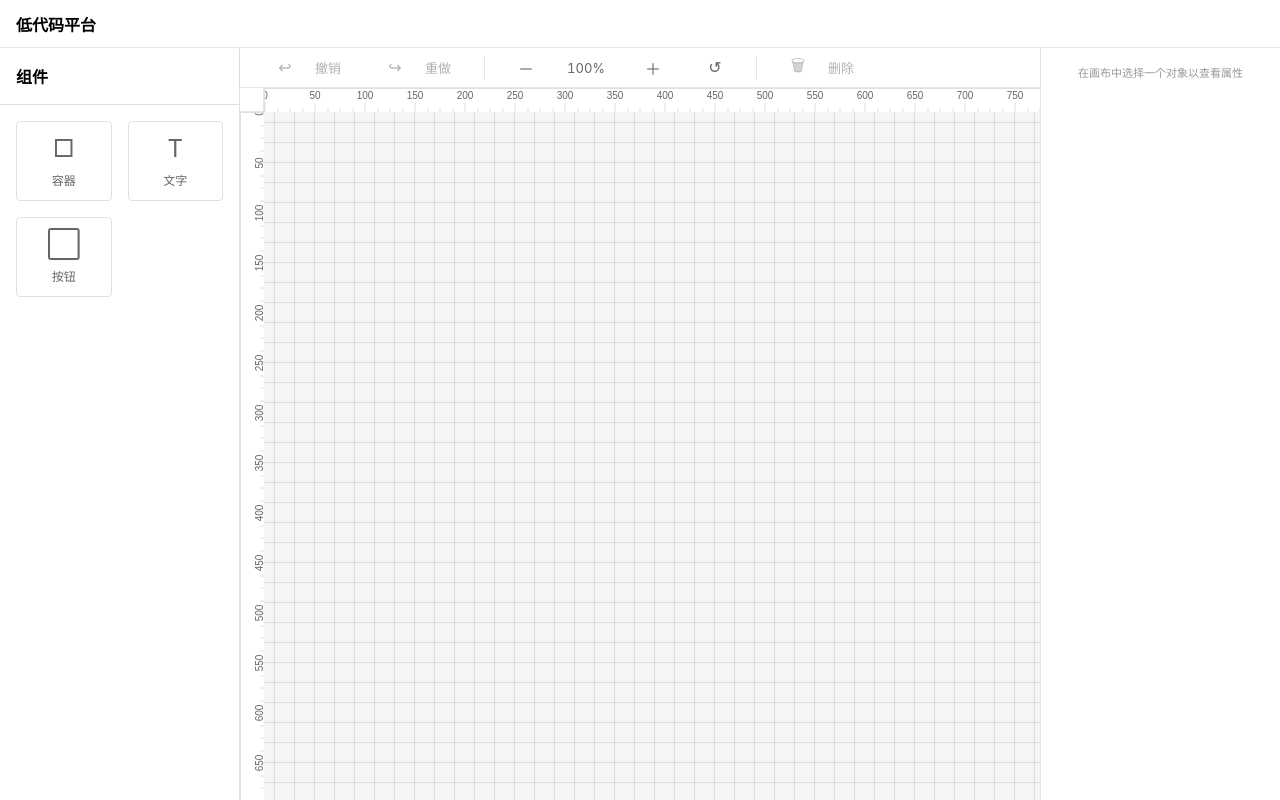
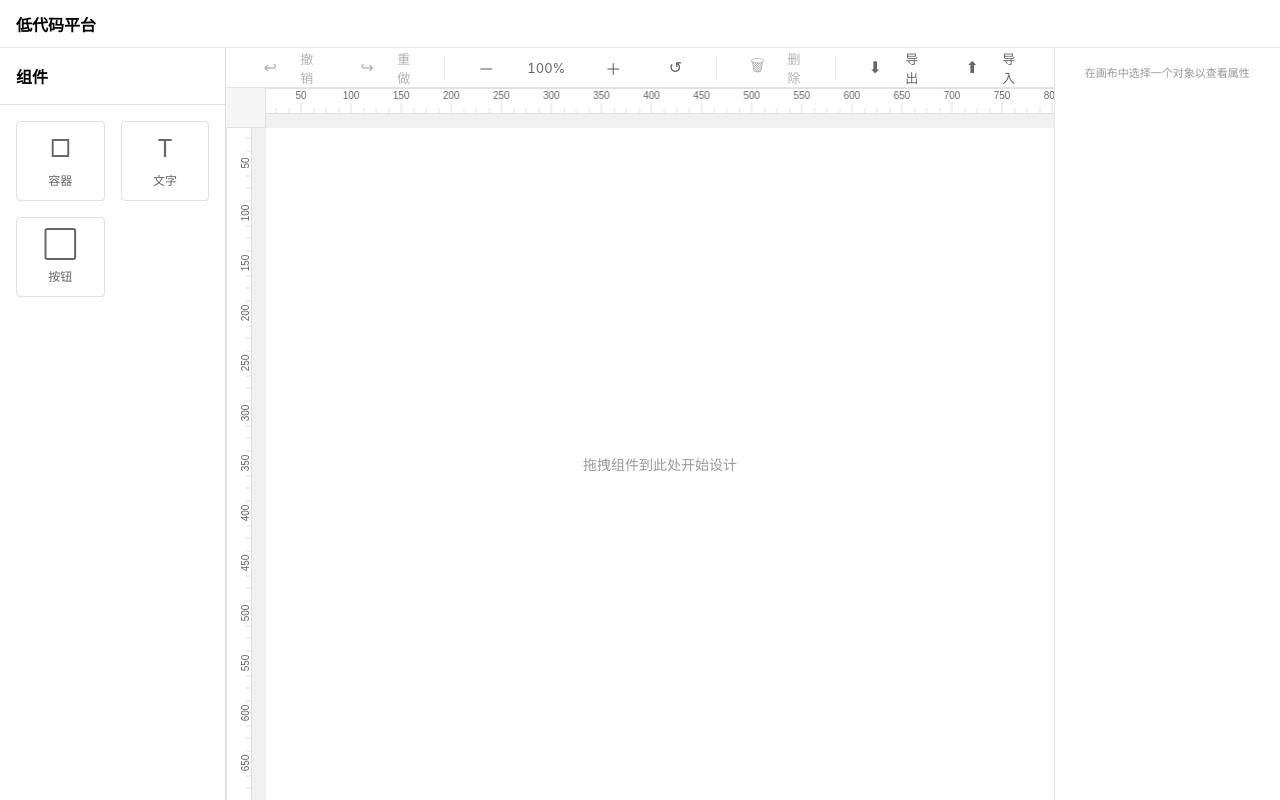
Before and after one commit to xenonflash/simple-editor, a Vue app: page / in a window 1280 px wide. Built offline with nearby package versions, Linux system fonts and the light colour scheme; the HTML template or start-up script is replaced by a standard one.

Commit message:
添加导入导出

```diff
--- a/src/App.vue
+++ b/src/App.vue
@@ -24,15 +24,20 @@ function handleSelect(id: string | null) {
 }
 
 // 处理组件更新
-function handleUpdate(comp: Comp) {
-  const index = components.value.findIndex(c => c.id === comp.id);
-  if (index > -1) {
-    // 使用数组的splice方法来确保Vue能够检测到变化
-    components.value.splice(index, 1, {
-      ...components.value[index],
-      ...comp,
-      props: { ...components.value[index].props, ...comp.props }
-    });
+function handleUpdate(compOrComps: Comp | Comp[]) {
+  if (Array.isArray(compOrComps)) {
+    // 更新整个组件列表
+    components.value = compOrComps;
+  } else {
+    // 更新单个组件
+    const index = components.value.findIndex(c => c.id === compOrComps.id);
+    if (index > -1) {
+      components.value.splice(index, 1, {
+        ...components.value[index],
+        ...compOrComps,
+        props: { ...components.value[index].props, ...compOrComps.props }
+      });
+    }
   }
 }
 
--- a/src/components/comps/Container.vue
+++ b/src/components/comps/Container.vue
@@ -216,6 +216,7 @@ function startResize(handle: string, e: MouseEvent) {
   isResizing.value = true;
   resizeHandle.value = handle;
   startPos.value = { x: e.clientX, y: e.clientY };
+  startOffset.value = { x: props.x || 0, y: props.y || 0 };
   startSize.value = {
     width: props.width || 100,
     height: props.height || 100
@@ -231,6 +232,9 @@ function startResize(handle: string, e: MouseEvent) {
 
   window.addEventListener('mousemove', handleResizeMove);
   window.addEventListener('mouseup', handleResizeUp);
+
+  // 添加禁止选择类
+  document.body.classList.add('resizing');
 }
 
 // 处理调整尺寸移动
@@ -244,46 +248,44 @@ function handleResizeMove(e: MouseEvent) {
 
   const updates: { x?: number; y?: number; width?: number; height?: number } = {};
 
+  // 计算新的尺寸和位置
+  let newWidth = startSize.value.width;
+  let newHeight = startSize.value.height;
+  let newX = startOffset.value.x;
+  let newY = startOffset.value.y;
+
   switch (resizeHandle.value) {
     case 'top-left':
-      updates.x = startOffset.value.x + deltaX;
-      updates.y = startOffset.value.y + deltaY;
-      updates.width = startSize.value.width - deltaX;
-      updates.height = startSize.value.height - deltaY;
+      newWidth = Math.max(50, startSize.value.width - deltaX);
+      newHeight = Math.max(50, startSize.value.height - deltaY);
+      newX = startOffset.value.x + startSize.value.width - newWidth;
+      newY = startOffset.value.y + startSize.value.height - newHeight;
       break;
     case 'top-right':
-      updates.y = startOffset.value.y + deltaY;
-      updates.width = startSize.value.width + deltaX;
-      updates.height = startSize.value.height - deltaY;
+      newWidth = Math.max(50, startSize.value.width + deltaX);
+      newHeight = Math.max(50, startSize.value.height - deltaY);
+      newY = startOffset.value.y + startSize.value.height - newHeight;
       break;
     case 'bottom-left':
-      updates.x = startOffset.value.x + deltaX;
-      updates.width = startSize.value.width - deltaX;
-      updates.height = startSize.value.height + deltaY;
+      newWidth = Math.max(50, startSize.value.width - deltaX);
+      newHeight = Math.max(50, startSize.value.height + deltaY);
+      newX = startOffset.value.x + startSize.value.width - newWidth;
       break;
     case 'bottom-right':
-      updates.width = startSize.value.width + deltaX;
-      updates.height = startSize.value.height + deltaY;
+      newWidth = Math.max(50, startSize.value.width + deltaX);
+      newHeight = Math.max(50, startSize.value.height + deltaY);
       break;
   }
 
-  // 确保尺寸不小于最小值
-  if (updates.width && updates.width < 50) {
-    updates.width = 50;
-    if (resizeHandle.value?.includes('left')) {
-      updates.x = startOffset.value.x + startSize.value.width - 50;
-    }
+  // 只有当位置或尺寸发生变化时才更新
+  if (newX !== props.x) updates.x = newX;
+  if (newY !== props.y) updates.y = newY;
+  if (newWidth !== props.width) updates.width = newWidth;
+  if (newHeight !== props.height) updates.height = newHeight;
+
+  if (Object.keys(updates).length > 0) {
+    emit('update', updates);
   }
-
-  if (updates.height && updates.height < 50) {
-    updates.height = 50;
-    if (resizeHandle.value?.includes('top')) {
-      updates.y = startOffset.value.y + startSize.value.height - 50;
-    }
-  }
-
-  // 只更新位置和尺寸，保持其他属性不变
-  emit('update', updates);
 }
 
 // 处理调整尺寸结束
@@ -314,21 +316,28 @@ function handleResizeUp() {
   resizeHandle.value = null;
   window.removeEventListener('mousemove', handleResizeMove);
   window.removeEventListener('mouseup', handleResizeUp);
+
+  // 移除禁止选择类
+  document.body.classList.remove('resizing');
 }
 </script>
 
 <style scoped>
 .container {
+  position: absolute;
   background: #ffffff;
   box-shadow: 0 2px 4px rgba(0, 0, 0, 0.1);
   display: flex;
   align-items: center;
   justify-content: center;
   user-select: none;
+  pointer-events: auto;
+  z-index: 1;
 }
 
 .container.is-selected {
-  position: relative;
+  position: absolute;
+  z-index: 2;
 }
 
 .container.is-selected::after {
@@ -342,39 +351,49 @@ function handleResizeUp() {
 
 .resize-handle {
   position: absolute;
-  width: 8px;
-  height: 8px;
+  width: 12px;
+  height: 12px;
   background: #fff;
   border: 2px solid #1890ff;
   border-radius: 50%;
-  z-index: 1;
+  z-index: 3;
+  pointer-events: auto;
 }
 
 .resize-handle:hover {
   background: #1890ff;
+  transform: scale(1.2);
+  transition: transform 0.2s;
 }
 
 .resize-handle.top-left {
-  top: -4px;
-  left: -4px;
+  top: -6px;
+  left: -6px;
   cursor: nw-resize;
 }
 
 .resize-handle.top-right {
-  top: -4px;
-  right: -4px;
+  top: -6px;
+  right: -6px;
   cursor: ne-resize;
 }
 
 .resize-handle.bottom-left {
-  bottom: -4px;
-  left: -4px;
+  bottom: -6px;
+  left: -6px;
   cursor: sw-resize;
 }
 
 .resize-handle.bottom-right {
-  bottom: -4px;
-  right: -4px;
+  bottom: -6px;
+  right: -6px;
   cursor: se-resize;
 }
+
+/* 禁止选择文本 */
+:global(body.resizing) {
+  cursor: inherit;
+  user-select: none;
+  -webkit-user-select: none;
+}
 </style>
--- a/src/components/layout/Board.vue
+++ b/src/components/layout/Board.vue
@@ -36,6 +36,28 @@
         <span class="icon">🗑</span>
         <span class="text">删除</span>
       </button>
+
+      <div class="divider"></div>
+
+      <div class="button-group">
+        <button @click="handleExport" data-tooltip="导出到JSON">
+          <span class="icon">⬇</span>
+          <span class="text">导出</span>
+        </button>
+        <button @click="handleImport" data-tooltip="从JSON导入">
+          <span class="icon">⬆</span>
+          <span class="text">导入</span>
+        </button>
+      </div>
+
+      <!-- 隐藏的文件输入框 -->
+      <input
+        type="file"
+        ref="fileInput"
+        accept=".json"
+        style="display: none"
+        @change="handleFileSelect"
+      />
     </div>
     <div class="main-content">
       <div class="canvas-container">
@@ -105,10 +127,12 @@ import Ruler from './Ruler.vue';
 import type { Comp } from '../comps/base';
 import { CompType, createComp } from '../comps/base';
 import { history, ActionType } from '../../utils/history';
+import { exportToJSON, importFromJSON, downloadJSON, readJSONFile } from '../../utils/io';
 
 // 引用
 const wrapperRef = ref<HTMLElement | null>(null);
 const canvasRef = ref<HTMLElement | null>(null);
+const fileInput = ref<HTMLInputElement | null>(null);
 
 const props = defineProps<{
   components: Comp[];
@@ -117,7 +141,7 @@ const props = defineProps<{
 
 const emit = defineEmits<{
   (e: 'select', id: string | null): void;
-  (e: 'update', comp: Comp): void;
+  (e: 'update', compOrComps: Comp | Comp[]): void;
   (e: 'add', comp: Comp): void;
   (e: 'delete', id: string): void;
 }>();
@@ -323,13 +347,25 @@ function handleUpdatePosition(id: string, updates: { x?: number; y?: number; wid
   const comp = props.components.find(c => c.id === id);
   if (!comp) return;
 
-  emit('update', {
-    ...comp,
-    props: {
-      ...comp.props,
-      ...updates
+  const oldProps = { ...comp.props };
+  const newProps = { ...oldProps, ...updates };
+
+  // 记录更新操作
+  history.addAction({
+    type: ActionType.UPDATE,
+    componentId: id,
+    data: {
+      before: { props: oldProps },
+      after: { props: newProps }
     }
   });
+
+  // 更新组件
+  const updatedComp = {
+    ...comp,
+    props: newProps
+  };
+  emit('update', updatedComp);
 }
 
 // 处理拖拽
@@ -466,6 +502,54 @@ function redo() {
         }
         break;
     }
+  }
+}
+
+// 导出功能
+function handleExport() {
+  try {
+    const jsonStr = exportToJSON(props.components);
+    const filename = `layout_${new Date().toISOString().slice(0, 19).replace(/[:-]/g, '')}.json`;
+    downloadJSON(jsonStr, filename);
+  } catch (error) {
+    console.error('导出失败:', error);
+    // 这里可以添加错误提示UI
+  }
+}
+
+// 导入功能
+function handleImport() {
+  fileInput.value?.click();
+}
+
+// 处理文件选择
+async function handleFileSelect(event: Event) {
+  const input = event.target as HTMLInputElement;
+  const file = input.files?.[0];
+  if (!file) return;
+
+  try {
+    const jsonStr = await readJSONFile(file);
+    const components = importFromJSON(jsonStr);
+
+    // 记录导入操作
+    history.addAction({
+      type: ActionType.UPDATE,
+      componentId: 'import',
+      data: {
+        before: { components: props.components },
+        after: { components }
+      }
+    });
+
+    // 更新组件列表
+    emit('update', components);
+
+    // 清除文件选择
+    input.value = '';
+  } catch (error) {
+    console.error('导入失败:', error);
+    // 这里可以添加错误提示UI
   }
 }
 </script>
@@ -611,71 +695,61 @@ function redo() {
 
 .main-content {
   flex: 1;
-  display: flex;
+  position: relative;
   overflow: hidden;
 }
 
 .canvas-container {
-  flex: 1;
-  position: relative;
-  display: grid;
-  grid-template: 24px 1fr / 24px 1fr;
+  position: absolute;
+  inset: 0;
   overflow: hidden;
-  background: white;
-}
-
-.ruler-corner {
-  width: 24px;
-  height: 24px;
-  background: white;
-  border-right: 1px solid #e5e5e5;
-  border-bottom: 1px solid #e5e5e5;
-  z-index: 2;
 }
 
 .canvas-wrapper {
-  width: 100%;
-  height: 100%;
+  position: absolute;
+  inset: 40px 0 0 40px;
   overflow: hidden;
-  position: relative;
-  cursor: default;
-  grid-row: 2;
-  grid-column: 2;
-  background: #f5f5f5;
+  cursor: grab;
 }
 
-.canvas-wrapper.is-panning {
-  cursor: grab;
+.canvas-wrapper:active {
+  cursor: grabbing;
 }
 
 .canvas {
   position: absolute;
-  top: 0;
-  left: 0;
+  inset: 0;
+  background: white;
   transform-origin: 0 0;
 }
 
 .canvas-content {
   position: relative;
-  width: 100%;
-  height: 100%;
-  min-width: 3000px;
-  min-height: 3000px;
-  background-image:
-    linear-gradient(rgba(0, 0, 0, 0.1) 1px, transparent 1px),
-    linear-gradient(90deg, rgba(0, 0, 0, 0.1) 1px, transparent 1px);
-  background-size: 20px 20px;
-  background-position: center center;
+  min-width: 100%;
+  min-height: 100%;
 }
 
 .placeholder {
   position: absolute;
-  top: 50%;
-  left: 50%;
-  transform: translate(-50%, -50%);
+  inset: 0;
+  display: flex;
+  align-items: center;
+  justify-content: center;
   color: #999;
   font-size: 14px;
   pointer-events: none;
-  user-select: none;
+}
+
+/* 标尺角落 */
+.ruler-corner {
+  position: absolute;
+  top: 0;
+  left: 0;
+  width: 40px;
+  height: 40px;
+  background: #f5f5f5;
+  border-right: 1px solid #e0e0e0;
+  border-bottom: 1px solid #e0e0e0;
+  z-index: 2;
 }
 </style>
--- /dev/null
+++ b/src/utils/io.ts
@@ -0,0 +1,78 @@
+import type { Comp } from '../components/comps/base';
+import { CompType, createComp } from '../components/comps/base';
+
+// 导出组件到JSON
+export function exportToJSON(components: Comp[]): string {
+  // 序列化组件数据，移除事件处理器等不需要的字段
+  const serializedComps = components.map(comp => ({
+    id: comp.id,
+    name: comp.name,
+    type: comp.type,
+    props: comp.props,
+    style: comp.style,
+    size: comp.size,
+    children: comp.children,
+    isContainer: comp.isContainer,
+  }));
+
+  return JSON.stringify(serializedComps, null, 2);
+}
+
+// 从JSON导入组件
+export function importFromJSON(jsonStr: string): Comp[] {
+  try {
+    const data = JSON.parse(jsonStr);
+    if (!Array.isArray(data)) {
+      throw new Error('Invalid JSON format: expected an array');
+    }
+
+    // 递归处理组件及其子组件
+    function processComponent(comp: any): Comp {
+      // 创建新组件实例
+      const newComp = createComp(comp.type as CompType, comp.name);
+
+      // 复制属性
+      newComp.props = { ...comp.props };
+      newComp.style = { ...comp.style };
+      newComp.size = { ...comp.size };
+      newComp.isContainer = comp.isContainer;
+
+      // 处理子组件
+      if (comp.children && Array.isArray(comp.children)) {
+        newComp.children = comp.children.map(processComponent);
+      }
+
+      return newComp;
+    }
+
+    return data.map(processComponent);
+  } catch (error) {
+    console.error('Error importing components:', error);
+    throw error;
+  }
+}
+
+// 下载JSON文件
+export function downloadJSON(content: string, filename: string) {
+  const blob = new Blob([content], { type: 'application/json' });
+  const url = URL.createObjectURL(blob);
+  const link = document.createElement('a');
+  link.href = url;
+  link.download = filename;
+  document.body.appendChild(link);
+  link.click();
+  document.body.removeChild(link);
+  URL.revokeObjectURL(url);
+}
+
+// 读取JSON文件
+export function readJSONFile(file: File): Promise<string> {
+  return new Promise((resolve, reject) => {
+    const reader = new FileReader();
+    reader.onload = (e) => {
+      resolve(e.target?.result as string);
+    };
+    reader.onerror = reject;
+    reader.readAsText(file);
+  });
+}
```
